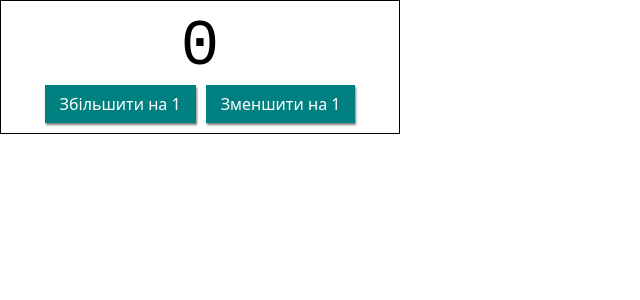
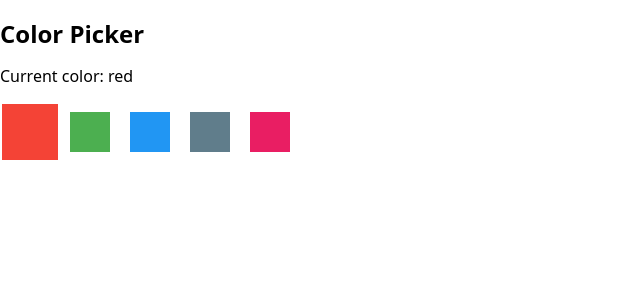
Before and after one commit to vadympichurin/react-02-junior, a React (Create React App) app: page / in a window 1280 px wide. Shown: the top 300 px of the page, without its empty margins (0-640 px from the left). Built offline with nearby package versions, Linux system fonts and the light colour scheme.

Commit message:
added colorpicker, dropdown

```diff
--- a/src/App.js
+++ b/src/App.js
@@ -6,6 +6,7 @@ import ColorPicker from './components/colorPicker/ColorPicker';
 import Notification from './components/notification/Notification';
 import Layout from './components/layout/Layout';
 import Counter from './components/counter/Counter';
+import Dropdown from './components/dropdown/Dropdown';
 
 import paintings from './paintings.json';
 
@@ -19,36 +20,11 @@ const colors = [
 
 const App = () => {
   return (
-    <Counter />
-    // <React.Fragment>
-    // <Layout>
-    //   <Notification text="Все плохо" type="error" />
-    //   <Notification text="Все работает" type="success" />
-
-    //   <ColorPicker colors={colors} />
-
-    //   {/* {[<div>1</div>,<div>2</div>, <div>3</div>, <div>4</div>, <div>5</div>]} */}
-
-    //   <Panel title="Hello from Panel">
-    //     <p>
-    //       Проверка типов получаемых пропсов позволит отловить много ошибок. Это
-    //       экономит время на дебаг, помогает при невнимательности и спасает при
-    //       росте приложения. В будущем будет необходимо выделить время и
-    //       познакомиться с Flow или TypeScript, а для старта хватит небольшой
-    //       библиотеки. Пакет prop-types предоставляет ряд валидаторов для
-    //       проверки корректности полученных типов данных во время исполнения
-    //       кода, уведомляя о несоответствиях в консоли. Все что необходимо
-    //       сделать это описать типы пропсов получаемых компонентом в специальном
-    //       статическом свойстве propTypes. Проверка пропов с помощью prop-types
-    //       происходит только во время разработки, в продакшене в ней нет
-    //       необходимости.
-    //     </p>
-    //   </Panel>
-
-    //   <PaintingList paintings={paintings} />
-
-    // </Layout>
-    // </React.Fragment>
+    <>
+      <ColorPicker colors={colors} />
+      {/* <Dropdown /> */}
+      {/* <Counter initialValue={10} /> */}
+    </>
   );
 };
 
--- a/src/components/colorPicker/ColorPicker.css
+++ b/src/components/colorPicker/ColorPicker.css
@@ -6,5 +6,11 @@
     display: inline-block;
     width: 40px;
     height: 40px;
-    margin: 4px;
+    margin: 10px;
+    border: none;
+    outline: none;
 }
+
+.active__color {
+    transform: scale(1.4);
+}
--- a/src/components/colorPicker/ColorPicker.jsx
+++ b/src/components/colorPicker/ColorPicker.jsx
@@ -1,23 +1,51 @@
-import React from 'react';
+import React, { Component } from 'react';
 
 import './ColorPicker.css';
 
+class ColorPicker extends Component {
+  state = {
+    activeColorIndex: 0,
+  };
 
-const ColorPicker = ({ colors }) => {
+  setActiveColor = index => {
+    this.setState({
+      activeColorIndex: index,
+    });
+  };
+
+  makeColorClasses = index => {
+    const colorClasses = ['ColorPicker__color'];
+
+    if (index === this.state.activeColorIndex) {
+      colorClasses.push('active__color');
+    }
+
+    return colorClasses.join(' ');
+  };
+
+  render() {
+    const { activeColorIndex } = this.state;
+    const { colors } = this.props;
+
+    const currentColorLabel = colors[activeColorIndex].label;
     return (
       <div>
         <h2>Color Picker</h2>
-      {colors.map(({ label, color }) => {
+        <p>Current color: {currentColorLabel}</p>
+
+        {colors.map(({ label, color }, index) => {
           return (
-          <span
+            <button
               key={label}
-            className="ColorPicker__color"
+              className={this.makeColorClasses(index)}
               style={{ backgroundColor: color }}
-          ></span>
+              onClick={() => this.setActiveColor(index)}
+            ></button>
           );
         })}
       </div>
     );
-};
+  }
+}
 
 export default ColorPicker;
--- /dev/null
+++ b/src/components/counter/Controls.jsx
@@ -0,0 +1,16 @@
+import React from 'react';
+
+import styles from './Counter.module.css';
+
+const Controls = ({ onIncrement, onDecrement }) => (
+  <div className={styles.Counter__controls}>
+    <button type="button" onClick={onIncrement}>
+      Збільшити на 1
+    </button>
+    <button type="button" onClick={onDecrement}>
+      Зменшити на 1
+    </button>
+  </div>
+);
+
+export default Controls;
--- a/src/components/counter/Counter.jsx
+++ b/src/components/counter/Counter.jsx
@@ -1,40 +1,45 @@
 import React from 'react';
+
+import Controls from './Controls';
+import Value from './Value';
 
 import styles from './Counter.module.css';
 
+// const X = (props) => {}
+
 class Counter extends React.Component {
-  handleIncrement = (event) => {
-    console.log('Clicked on increment btn');
+  static defaultProps = {
+    initialValue: 0,
+  };
 
-    // const target = event.target;
-    const { target } = event;
+  static propTypes = {
+    ///// все проптайпсы
+  };
 
-    setTimeout(() => {
-        console.log('in setTimeout : ', target);
-    }, 5000);
-  }
+  state = {
+    value: this.props.initialValue,
+  };
 
-  handleDecrement = (event) => {
-    console.log('Clicked on decrement btn');
-    console.log(event.target);
-  }
+  handleIncrement = () => {
+    this.setState(prevState => ({
+      value: prevState.value + 1,
+    }));
+  };
+
+  handleDecrement = () => {
+    this.setState(prevState => ({
+      value: prevState.value - 1,
+    }));
+  };
 
   render() {
     return (
       <div className={styles.Counter}>
-        <span className={styles.Counter__value}>0</span>
-
-        <div className={styles.Counter__controls}>
-          <button type="button" onClick={this.handleIncrement}>
-            Збільшити на 1
-          </button>
-          <button
-            type="button"
-            onClick={this.handleDecrement}
-          >
-            Зменшити на 1
-          </button>
-        </div>
+        <Value value={this.state.value} />
+        <Controls
+          onIncrement={this.handleIncrement}
+          onDecrement={this.handleDecrement}
+        />
       </div>
     );
   }
--- /dev/null
+++ b/src/components/counter/Value.jsx
@@ -0,0 +1,10 @@
+import React from 'react';
+
+import styles from './Counter.module.css';
+
+const Value = ({ value }) => (
+  <span className={styles.Counter__value}>{value}</span>
+);
+
+
+export default Value;
--- /dev/null
+++ b/src/components/dropdown/Dropdown.jsx
@@ -0,0 +1,46 @@
+import React from 'react';
+
+import styles from './Dropdown.module.css';
+
+class Dropdown extends React.Component {
+  state = {
+    visible: true,
+  };
+
+  show = () => {
+    this.setState({ visible: true });
+  };
+
+  hide = () => {
+    this.setState({ visible: false });
+  };
+
+  toggle = () => {
+    this.setState(prevState => ({
+      visible: !prevState.visible,
+    }));
+  };
+
+  render() {
+
+    const { visible } = this.state;
+
+    return (
+      <div className={styles.Dropdown}>
+        <button
+          type="button"
+          className={styles.Dropdown__toggle}
+          onClick={this.toggle}
+        >
+          {visible ? 'Hide' : 'Show'}
+        </button>
+
+        {visible && (
+          <div className={styles.Dropdown__menu}>Выпадающее меню</div>
+        )}
+      </div>
+    );
+  }
+}
+
+export default Dropdown;
--- /dev/null
+++ b/src/components/dropdown/Dropdown.module.css
@@ -0,0 +1,26 @@
+.Dropdown {
+    position: relative;
+    width: 400px;
+    padding: 20px;
+    border: 1px solid black;
+  }
+
+  .Dropdown__menu {
+    position: absolute;
+    top: 100%;
+    left: 0;
+    width: 100%;
+    padding: 20px;
+    text-align: center;
+    background-color: teal;
+    color: white;
+  }
+
+  .Dropdown__toggle {
+    margin-right: 5px;
+    border: none;
+    outline: none;
+    padding: 3px 6px;
+    background-color: palevioletred;
+    border-radius: 2px;
+  }
--- /dev/null
+++ b/src/todos.json
@@ -0,0 +1,5 @@
+[
+  { "id": "id-1", "text": "Выучить основы React", "completed": true },
+  { "id": "id-2", "text": "Разобраться с React Router", "completed": false },
+  { "id": "id-3", "text": "Пережить Redux", "completed": false }
+]
```
Also changed, not shown: src/components/todoList/TodoList.module.css (added, +17 -0 lines). Lines whose indentation alone changed are shown as unchanged.
